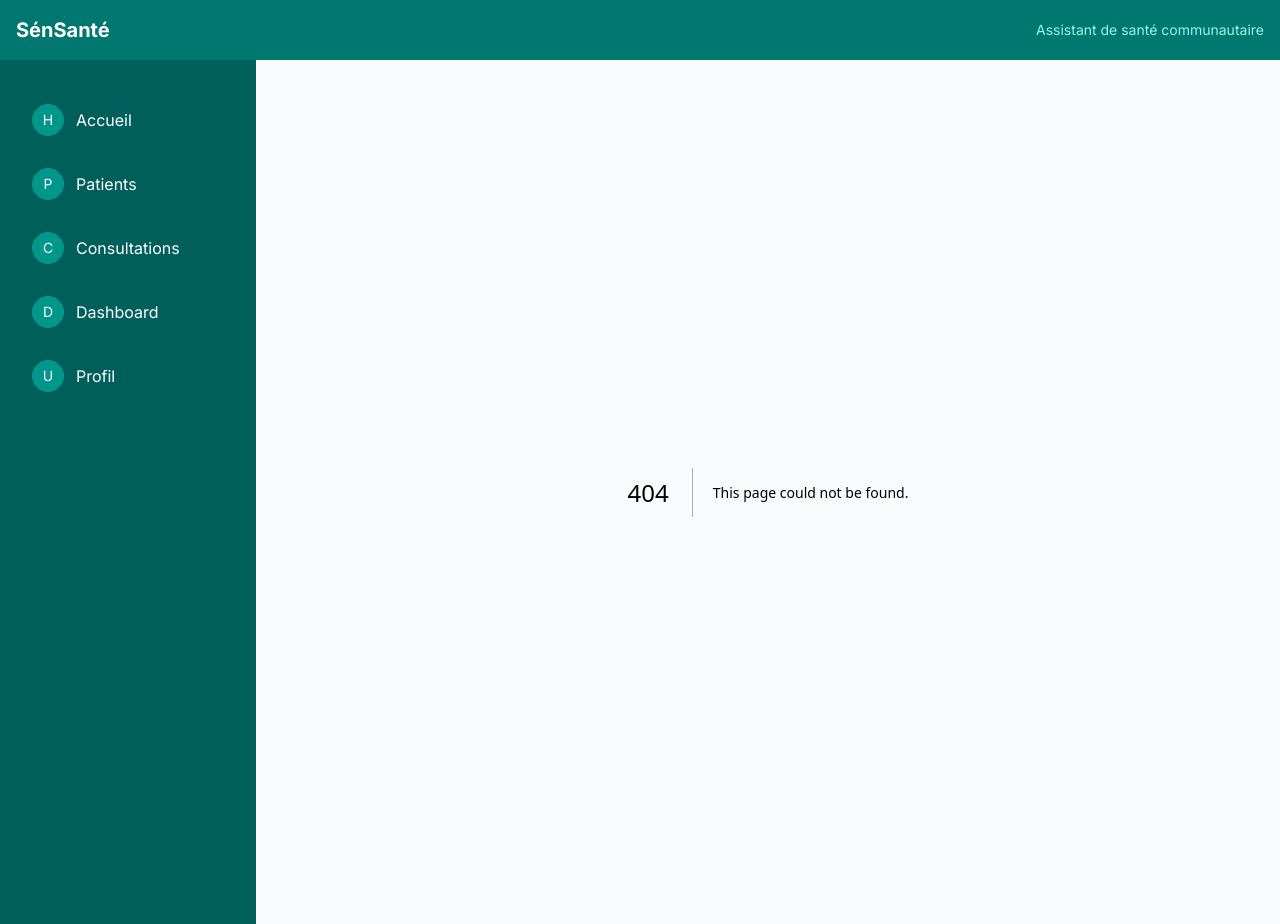
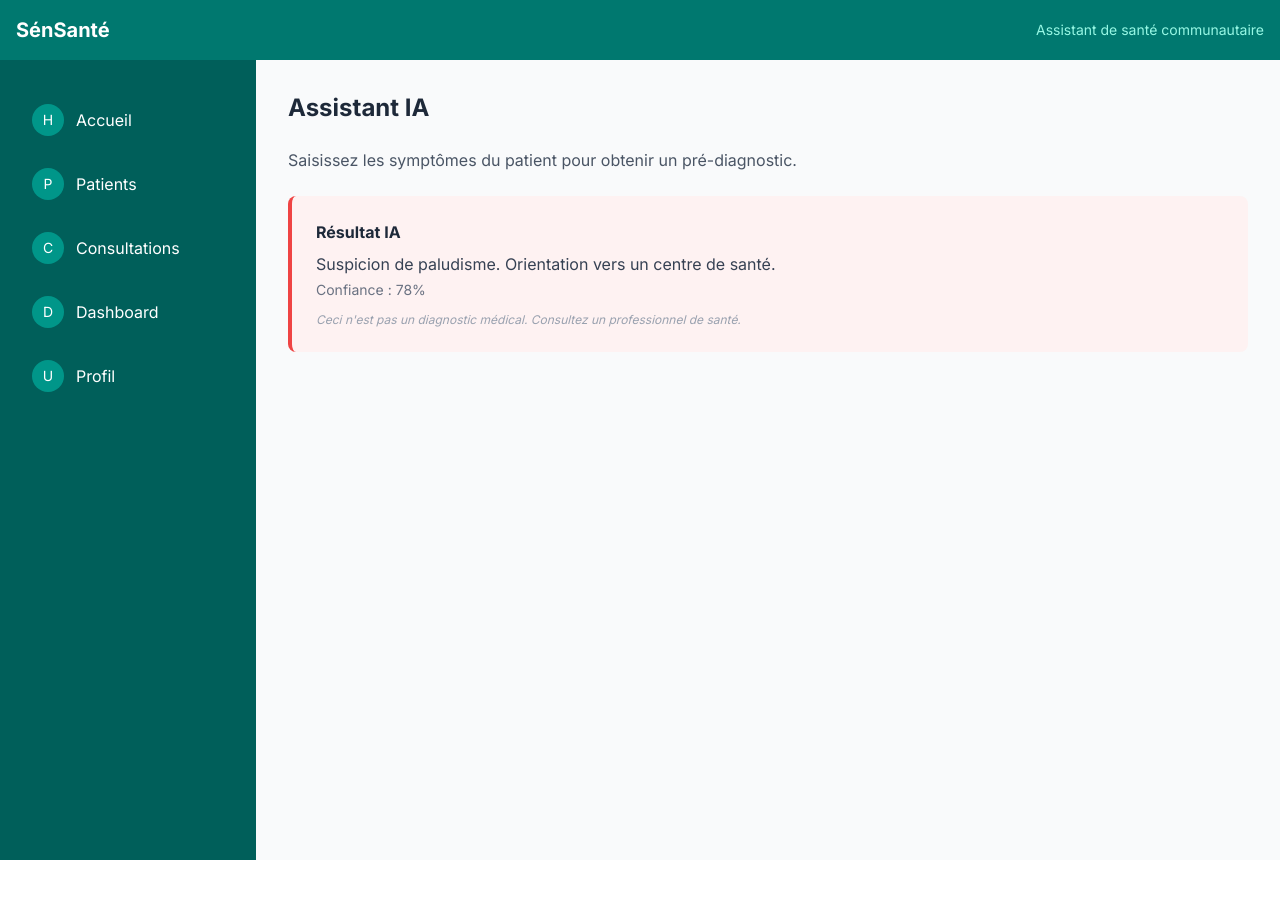
Before and after one commit to Ryso667/sensante, a Next.js app: page /ia in a window 1280 px wide. Before the commit this address had no page. After the commit the page ends 860 px from the top, so only its background shows below. Built offline with nearby package versions, Linux system fonts and the light colour scheme.

Commit message:
Page pageIa (oracle)

```diff
--- /dev/null
+++ b/src/app/ia/page.tsx
@@ -0,0 +1,18 @@
+import AlerteIA from "@/components/AlerteIA";
+
+export default function IAPage() {
+  return (
+    <div>
+      <h1 className="text-2xl font-bold text-gray-800 mb-6">
+        Assistant IA
+      </h1>
+      <p className="text-gray-600 mb-6">
+        Saisissez les symptômes du patient pour obtenir un pré-diagnostic.
+      </p>
+      <AlerteIA
+        diagnostic="Suspicion de paludisme. Orientation vers un centre de santé."
+        confiance={78}
+        niveau="urgent" />
+    </div>
+  );
+}
```
